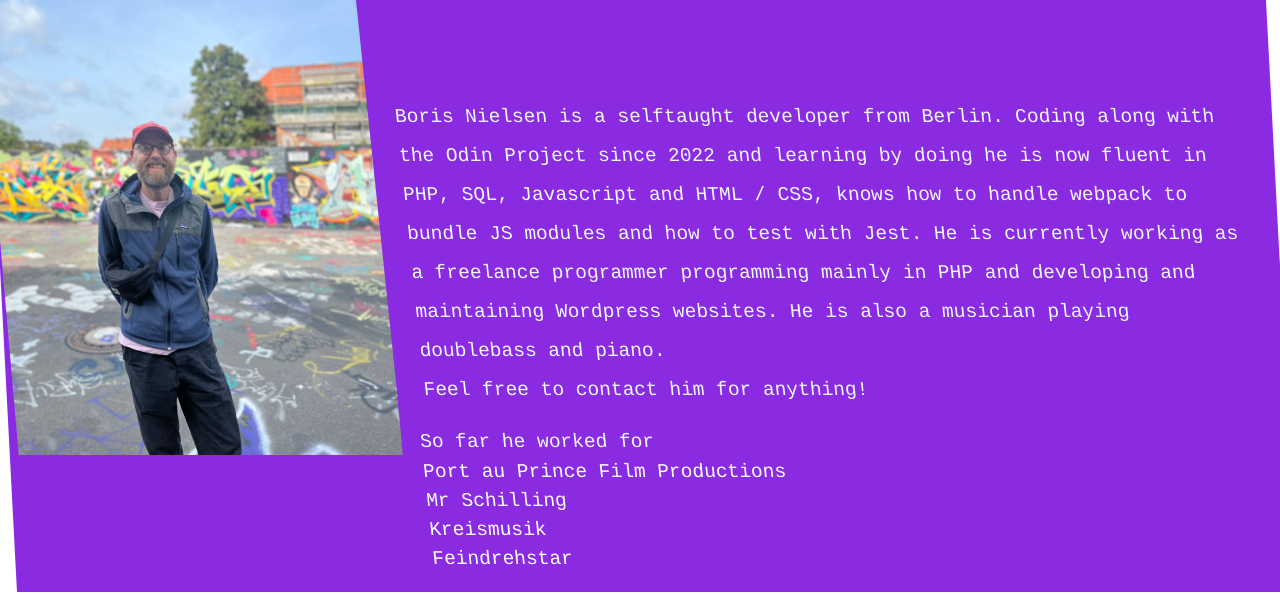
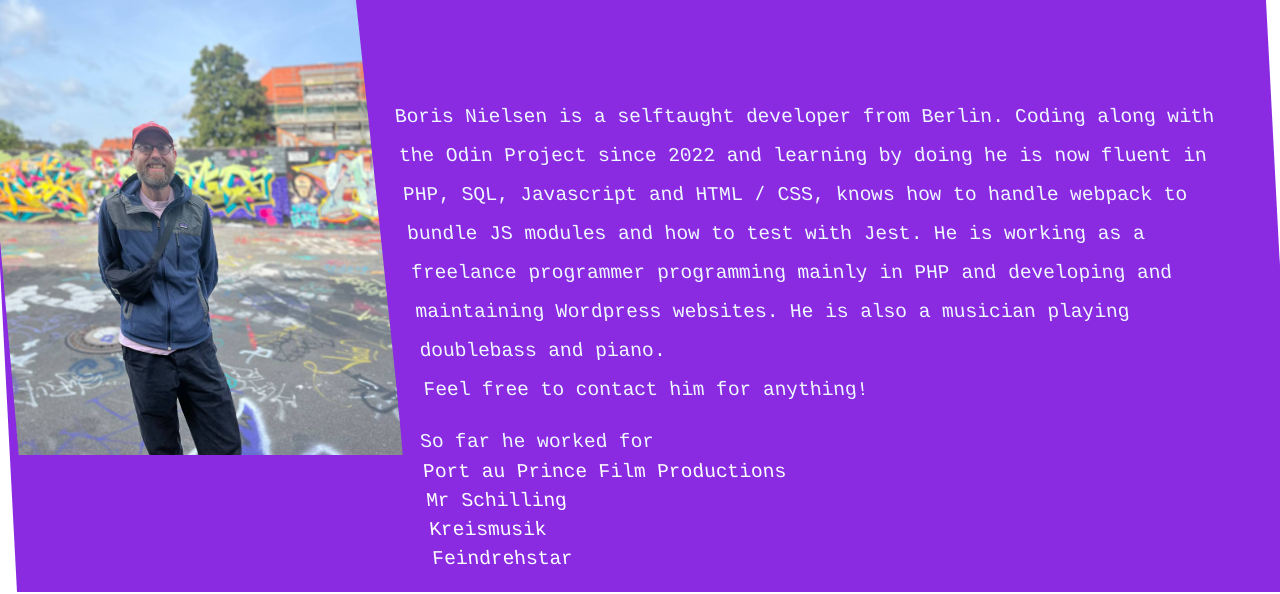
Before and after one commit to BorisKarl/Homepage, a plain HTML site: page index.html in a window 1280 px wide. Shown: the part 232-826 px from the top of the page. Drawn offline with nearby package versions, Linux system fonts and the light colour scheme.

Commit message:
changed bio...again

```diff
--- a/index.html
+++ b/index.html
@@ -42,7 +42,7 @@
                 <p class="bio" id="bio">
                     Boris Nielsen is a selftaught developer from Berlin. Coding along with the Odin Project since 2022 and learning by doing
                     he is now fluent in PHP, SQL, Javascript and HTML / CSS, knows how to handle webpack to bundle JS modules and how to test with Jest.
-                    He is currently working as a freelance programmer programming mainly in PHP and developing and maintaining Wordpress websites.
+                    He is working as a freelance programmer programming mainly in PHP and developing and maintaining Wordpress websites.
                     He is also a musician playing doublebass and piano. <br> Feel free to contact him for anything!
                     <br>
                 </p>
```
